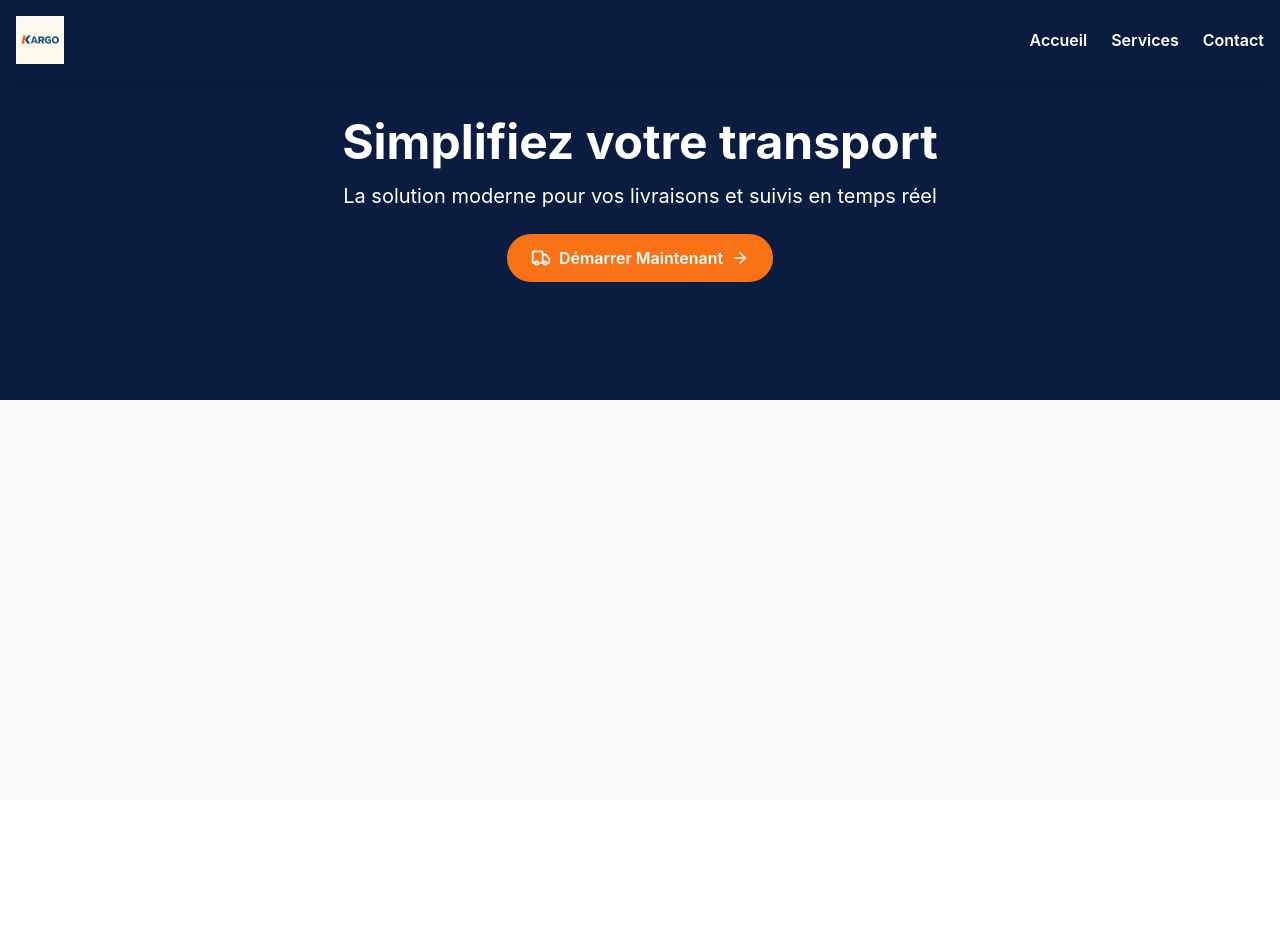
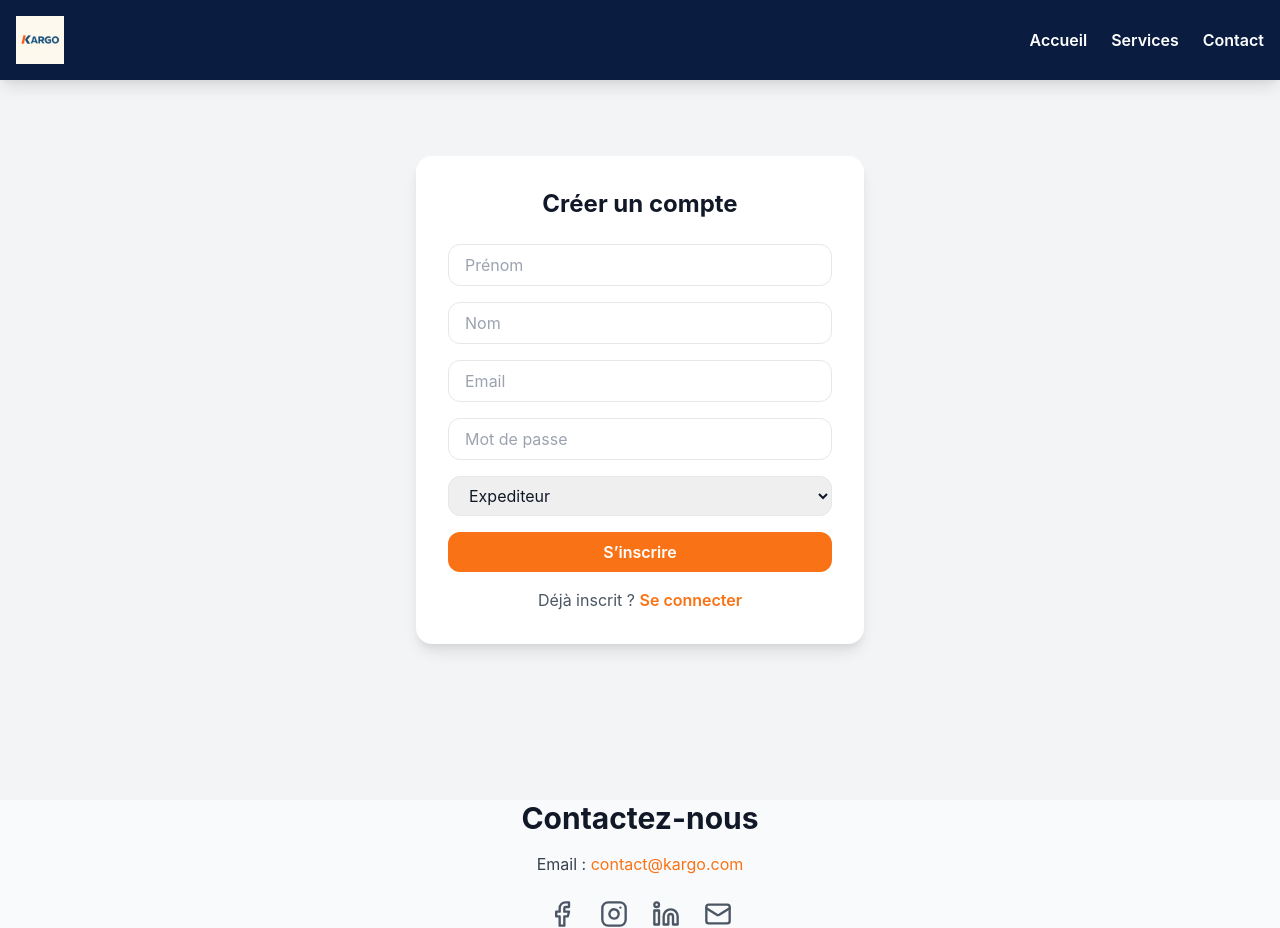
Before and after one commit to nerdymiso/react-kargo-complet, a React (Vite) app: page /signup in a window 1280 px wide. Before the commit the page ends 800 px from the top, so only its background shows below. Built offline with nearby package versions, Linux system fonts and the light colour scheme.

Commit message:
set pages

```diff
--- a/package.json
+++ b/package.json
@@ -11,6 +11,7 @@
   },
   "dependencies": {
     "@heroicons/react": "^2.2.0",
+    "axios": "^1.11.0",
     "lucide-react": "^0.542.0",
     "react": "^19.1.1",
     "react-dom": "^19.1.1",
--- a/src/App.jsx
+++ b/src/App.jsx
@@ -1,25 +1,27 @@
 import { Routes, Route } from "react-router-dom";
 import Navbar from "./components/Navbar";
-import Hero from "./components/Hero";
-import Services from "./components/Services";
-import Contact from "./components/Contact";
+import Contact from "./components/contact";
+
+import Home from "./pages/Home";
+import Login from "./pages/Login";
+import Signup from "./pages/Signup";
+import NotFound from "./pages/NotFound";
 
 function App() {
   return (
     <div className="min-h-screen bg-gray-50 text-gray-900">
+      {/* Navbar toujours visible */}
       <Navbar />
-      <Hero />
 
-      <div className="pt-72 max-w-7xl mx-auto px-4">
-        <Routes>
-          <Route path="/" element={<h1 className="text-center text-3xl font-bold">Page d’accueil</h1>} />
-          <Route
-            path="/services"
-            element={<Services items={["Transport", "Livraison", "Suivi en temps réel"]} />}
-          />
-          <Route path="/contact" element={<Contact />} />
-        </Routes>
-      </div>
+      {/* Routes */}
+      <Routes>
+        <Route path="/" element={<Home />} />
+        <Route path="/login" element={<Login />} />
+        <Route path="/signup" element={<Signup />} />
+        <Route path="*" element={<NotFound />} />
+      </Routes>
+
+       <Contact />
     </div>
   );
 }
--- a/src/main.jsx
+++ b/src/main.jsx
@@ -1,13 +1,13 @@
 import React from "react";
 import ReactDOM from "react-dom/client";
-import { BrowserRouter} from "react-router-dom";
-import App from "./App.jsx";
+import { BrowserRouter } from "react-router-dom";
+import App from "./App";
 import "./index.css";
 
 ReactDOM.createRoot(document.getElementById("root")).render(
   <React.StrictMode>
     <BrowserRouter>
-     <App />
+      <App />
     </BrowserRouter>
   </React.StrictMode>
 );
--- /dev/null
+++ b/src/pages/Home.jsx
@@ -0,0 +1,39 @@
+import { Link } from "react-router-dom";
+import Hero from "../components/Hero";
+
+function Home() {
+  return (
+    <div>
+      {/* Hero visible seulement ici */}
+      <Hero />
+
+      {/* Contenu d’accueil */}
+      <div className="flex flex-col items-center justify-center py-20 px-6">
+        <h1 className="text-4xl font-bold text-gray-800 text-center mb-4">
+          Bienvenue sur <span className="text-[#F97316]">Kargo</span>
+        </h1>
+        <p className="text-lg text-gray-600 text-center max-w-2xl mb-8">
+          La solution moderne pour vos livraisons et transports.
+          Simple, rapide et fiable pour les expediteurs comme pour les transporteurs.
+        </p>
+
+        <div className="flex gap-6">
+          <Link
+            to="/login"
+            className="px-6 py-3 bg-[#0a1d40] text-white rounded-xl shadow-md hover:bg-[#F97316] transition"
+          >
+            Se connecter
+          </Link>
+          <Link
+            to="/signup"
+            className="px-6 py-3 border-2 border-[#0a1d40] text-[#0a1d40] rounded-xl shadow-md hover:bg-[#0a1d40] hover:text-white transition"
+          >
+            S’inscrire
+          </Link>
+        </div>
+      </div>
+    </div>
+  );
+}
+
+export default Home;
--- /dev/null
+++ b/src/pages/Login.jsx
@@ -0,0 +1,54 @@
+import { useState } from "react";
+import { Link } from "react-router-dom";
+
+function Login() {
+  const [email, setEmail] = useState("");
+  const [password, setPassword] = useState("");
+
+  const handleSubmit = (e) => {
+    e.preventDefault();
+    console.log("Login avec:", { email, password });
+  };
+
+  return (
+    <div className="flex items-center justify-center min-h-screen bg-gray-100 px-4">
+      <div className="bg-white shadow-lg rounded-2xl p-8 w-full max-w-md">
+        <h1 className="text-2xl font-bold text-center mb-6">Connexion</h1>
+
+        <form onSubmit={handleSubmit} className="space-y-4">
+          <input
+            type="email"
+            placeholder="Email"
+            value={email}
+            onChange={(e) => setEmail(e.target.value)}
+            className="w-full px-4 py-2 border rounded-lg focus:ring-2 focus:ring-orange-500 outline-none"
+            required
+          />
+          <input
+            type="password"
+            placeholder="Mot de passe"
+            value={password}
+            onChange={(e) => setPassword(e.target.value)}
+            className="w-full px-4 py-2 border rounded-lg focus:ring-2 focus:ring-orange-500 outline-none"
+            required
+          />
+          <button
+            type="submit"
+            className="w-full bg-orange-500 text-white py-2 rounded-lg font-semibold hover:bg-orange-600 transition"
+          >
+            Se connecter
+          </button>
+        </form>
+
+        <p className="text-center mt-4 text-gray-600">
+          Pas encore de compte ?{" "}
+          <Link to="/signup" className="text-orange-500 font-semibold hover:underline">
+            S’inscrire
+          </Link>
+        </p>
+      </div>
+    </div>
+  );
+}
+
+export default Login;
--- /dev/null
+++ b/src/pages/NotFound.jsx
@@ -0,0 +1,20 @@
+import { Link } from "react-router-dom";
+
+function NotFound() {
+  return (
+    <div className="flex flex-col items-center justify-center min-h-screen bg-gray-100 px-4">
+      <h1 className="text-6xl font-bold text-orange-500 mb-4">404</h1>
+      <p className="text-gray-700 text-lg mb-6">
+        Oups 😅 La page que vous cherchez n’existe pas.
+      </p>
+      <Link
+        to="/"
+        className="bg-orange-500 text-white px-6 py-2 rounded-lg hover:bg-orange-600 transition"
+      >
+        Retour à l’accueil
+      </Link>
+    </div>
+  );
+}
+
+export default NotFound;
--- /dev/null
+++ b/src/pages/Signup.jsx
@@ -0,0 +1,93 @@
+import { useState } from "react";
+import { Link } from "react-router-dom";
+
+function Signup() {
+  const [form, setForm] = useState({
+    firstName: "",
+    lastName: "",
+    email: "",
+    password: "",
+    role: "client",
+  });
+
+  const handleChange = (e) => {
+    setForm({ ...form, [e.target.name]: e.target.value });
+  };
+
+  const handleSubmit = (e) => {
+    e.preventDefault();
+    console.log("Inscription avec:", form);
+  };
+
+  return (
+    <div className="flex items-center justify-center min-h-screen bg-gray-100 px-4">
+      <div className="bg-white shadow-lg rounded-2xl p-8 w-full max-w-md">
+        <h1 className="text-2xl font-bold text-center mb-6">Créer un compte</h1>
+
+        <form onSubmit={handleSubmit} className="space-y-4">
+          <input
+            type="text"
+            name="firstName"
+            placeholder="Prénom"
+            value={form.firstName}
+            onChange={handleChange}
+            className="w-full px-4 py-2 border rounded-lg focus:ring-2 focus:ring-orange-500 outline-none"
+            required
+          />
+          <input
+            type="text"
+            name="lastName"
+            placeholder="Nom"
+            value={form.lastName}
+            onChange={handleChange}
+            className="w-full px-4 py-2 border rounded-lg focus:ring-2 focus:ring-orange-500 outline-none"
+            required
+          />
+          <input
+            type="email"
+            name="email"
+            placeholder="Email"
+            value={form.email}
+            onChange={handleChange}
+            className="w-full px-4 py-2 border rounded-lg focus:ring-2 focus:ring-orange-500 outline-none"
+            required
+          />
+          <input
+            type="password"
+            name="password"
+            placeholder="Mot de passe"
+            value={form.password}
+            onChange={handleChange}
+            className="w-full px-4 py-2 border rounded-lg focus:ring-2 focus:ring-orange-500 outline-none"
+            required
+          />
+          <select
+            name="role"
+            value={form.role}
+            onChange={handleChange}
+            className="w-full px-4 py-2 border rounded-lg focus:ring-2 focus:ring-orange-500 outline-none"
+          >
+            <option value="client">Expediteur</option>
+            <option value="driver">Transporteur</option>
+          </select>
+
+          <button
+            type="submit"
+            className="w-full bg-orange-500 text-white py-2 rounded-lg font-semibold hover:bg-orange-600 transition"
+          >
+            S’inscrire
+          </button>
+        </form>
+
+        <p className="text-center mt-4 text-gray-600">
+          Déjà inscrit ?{" "}
+          <Link to="/login" className="text-orange-500 font-semibold hover:underline">
+            Se connecter
+          </Link>
+        </p>
+      </div>
+    </div>
+  );
+}
+
+export default Signup;
```
Also changed, not shown: 1 other file (tests, documents, lock files or other folders).
